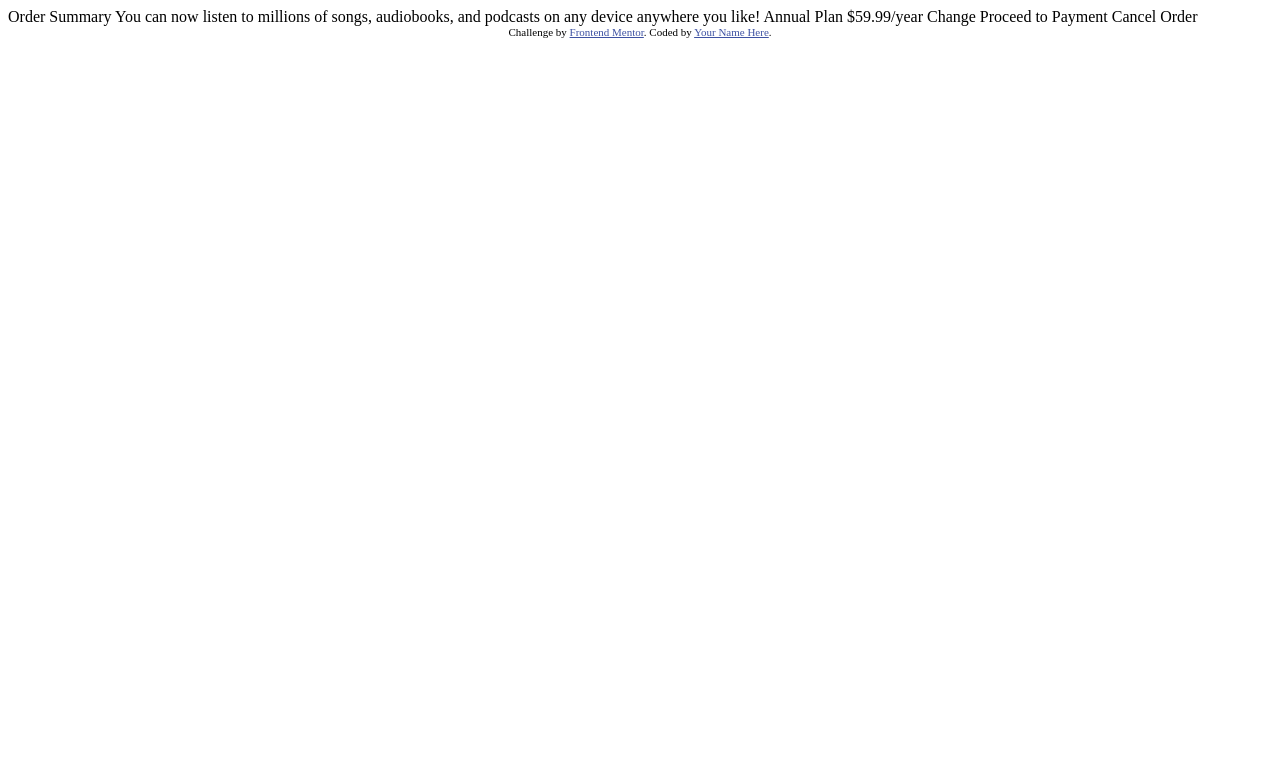
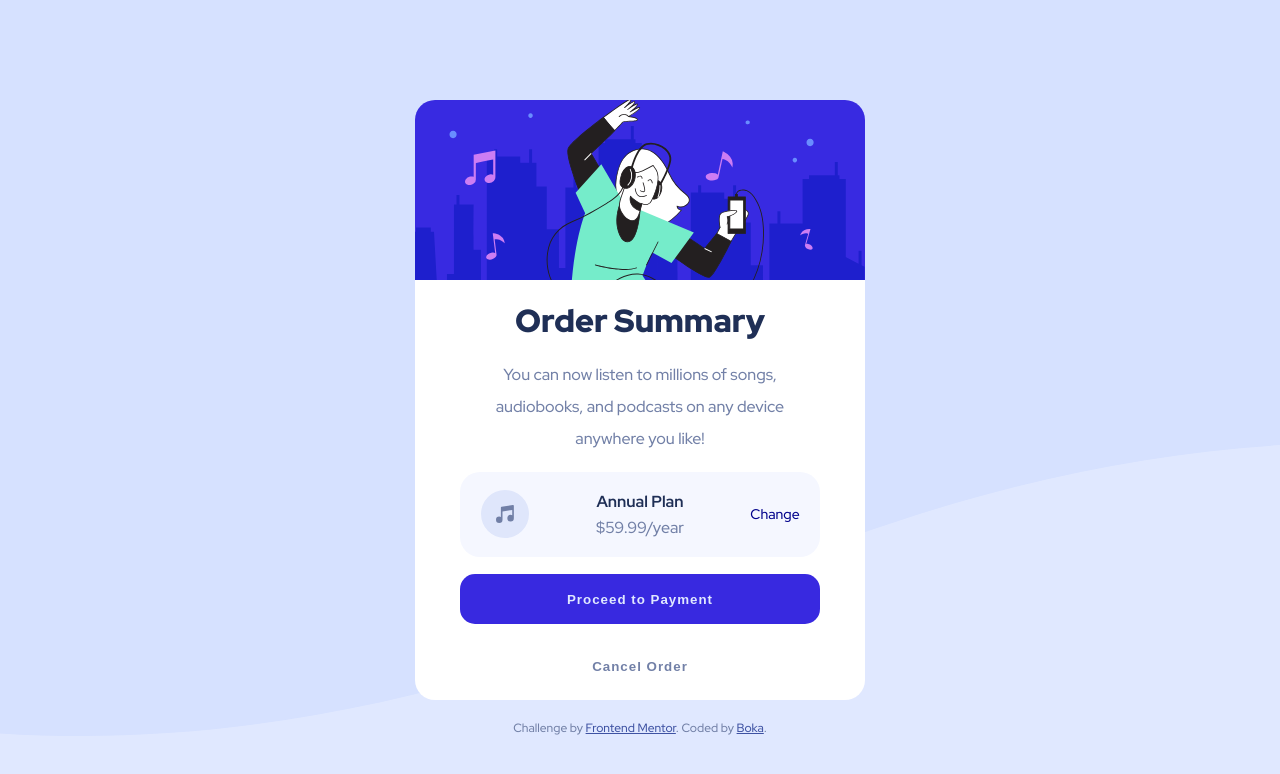
Before and after one commit to Blagoja95/order-summary-component-main-sass, a website: page index.html in a window 1280 px wide. Drawn offline with Linux system fonts and the light colour scheme.

Commit message:
desktop version

```diff
--- a/index.html
+++ b/index.html
@@ -4,39 +4,64 @@
     <meta charset="UTF-8" />
     <meta name="viewport" content="width=device-width, initial-scale=1.0" />
     <!-- displays site properly based on user's device -->
-
     <link
       rel="icon"
       type="image/png"
       sizes="32x32"
-      href="./images/favicon-32x32.png"
+      href="src/images/favicon-32x32.png"
     />
+    <link rel="preconnect" href="https://fonts.googleapis.com" />
+    <link rel="preconnect" href="https://fonts.gstatic.com" crossorigin />
+    <link
+      href="https://fonts.googleapis.com/css2?family=Red+Hat+Display:wght@500;700;900&display=swap"
+      rel="stylesheet"
+    />
+    <link rel="stylesheet" href="src/css/main.css" />
 
     <title>Frontend Mentor | Order summary card</title>
 
     <!-- Feel free to remove these styles or customise in your own stylesheet 👍 -->
-    <style>
-      .attribution {
-        font-size: 11px;
-        text-align: center;
-      }
-      .attribution a {
-        color: hsl(228, 45%, 44%);
-      }
-    </style>
+
   </head>
   <body>
     <main class="main">
-      Order Summary You can now listen to millions of songs, audiobooks, and
-      podcasts on any device anywhere you like! Annual Plan $59.99/year Change
-      Proceed to Payment Cancel Order
+      <section class="container">
 
-      <div class="attribution">
-        Challenge by
-        <a href="https://www.frontendmentor.io?ref=challenge" target="_blank"
-          >Frontend Mentor</a
-        >. Coded by <a href="#">Your Name Here</a>.
-      </div>
-    </main>
+        <div class="component">
+          <div class="component-upper">
+            <figure class="component-image">
+
+            </figure>
+          </div>
+          <div class="component-outer ">
+
+            <div class="component-inner container">
+
+              <h1 class="title main-title">Order Summary</h1>
+              <p class="paragraph order-msg">
+                You can now listen to millions of songs, audiobooks, and podcasts on
+                any device anywhere you like!
+              </p>
+              <div class="plan-box">
+                <img class= "music-icon" src="src/images/icon-music.svg"
+                alt="music icon" />
+                <h2 class="title plan-title">Annual Plan</h2>
+                <p class="paragraph plan-price">$59.99/year</p>
+                <a href="#" class="link plan-change">Change</a>
+              </div>
+              <button class="btn btn--proceed">Proceed to Payment</button>
+              <button class="btn btn--cancel"> Cancel Order</button>
+            </div>
+          </div>
+          </div>
+      </section>
+
+    </div>
+  </main>
+  <footer class="attribution">
+    Challenge by
+    <a href="https://www.frontendmentor.io?ref=challenge" target="_blank"
+      >Frontend Mentor</a
+    >. Coded by <a href="#">Boka</a>.
   </body>
 </html>
--- /dev/null
+++ b/src/sass/_attribution.scss
@@ -0,0 +1,8 @@
+.attribution {
+  padding-top: 2rem;
+  font-size: $font-size - 0.4;
+  text-align: center;
+}
+.attribution a {
+  color: hsl(228, 45%, 44%);
+}
--- /dev/null
+++ b/src/sass/_btn.scss
@@ -0,0 +1,29 @@
+.btn {
+  width: 100%;
+  height: 5rem;
+  background-color: transparent;
+  border-radius: 1.5rem;
+  font-weight: 900;
+  letter-spacing: 0.1rem;
+}
+
+.btn--proceed {
+  color: $Pale-blue;
+  background: $Bright-blue;
+  border: none;
+}
+
+.btn--proceed:hover {
+  opacity: 80%;
+  cursor: pointer;
+}
+
+.btn--cancel {
+  color: $Desaturated-blue;
+  border: none;
+}
+
+.btn--cancel:hover {
+  color: $Dark-blue;
+  cursor: pointer;
+}
--- /dev/null
+++ b/src/sass/_colors.scss
@@ -0,0 +1,8 @@
+$Pale-blue: hsl(225, 100%, 94%);
+$Bright-blue: hsl(245, 75%, 52%);
+$White: hsl(0, 0%, 100%);
+// ### Neutral
+
+$Very-pale-blue: hsl(225, 100%, 98%);
+$Desaturated-blue: hsl(224, 23%, 55%);
+$Dark-blue: hsl(223, 47%, 23%);
--- /dev/null
+++ b/src/sass/_general.scss
@@ -0,0 +1,133 @@
+$font-size: 1.6rem;
+$component-width: 33rem;
+$component-upper-height: 18rem;
+$component-inner-height: 42rem;
+$component-height: $component-inner-height + $component-upper-height;
+$border-radius: 2rem;
+
+* {
+  padding: 0;
+  margin: 0;
+  box-sizing: border-box;
+}
+
+html {
+  font-size: 62.5%;
+}
+
+body {
+  font-family: "Red Hat Display", sans-serif;
+  font-size: $font-size;
+  background: $Pale-blue url("../images/pattern-background-mobile.svg");
+  background-repeat: no-repeat;
+  background-size: cover;
+  font-weight: 500;
+  color: $Desaturated-blue;
+}
+
+%flexbox {
+  display: flex;
+  align-items: center;
+  justify-content: center;
+}
+
+.title,
+.paragraph {
+  width: 100%;
+  text-align: center;
+}
+
+.container {
+  @extend %flexbox;
+  width: 80%;
+  margin: 0 auto;
+}
+
+.component {
+  margin-top: 10rem;
+  width: $component-width;
+  max-height: $component-height;
+  border-radius: $border-radius;
+}
+
+.component-image {
+  background-image: url("../images/illustration-hero.svg");
+  width: 100%;
+  height: $component-upper-height;
+  background-position: center;
+  border-radius: $border-radius $border-radius 0 0;
+}
+
+.component-outer {
+  height: $component-inner-height;
+  background: $White;
+  border-radius: 0 0 $border-radius $border-radius;
+}
+
+.component-inner {
+  height: inherit;
+  display: flex;
+  flex-direction: column;
+  align-items: center;
+  justify-content: space-around;
+}
+
+.main-title {
+  color: $Dark-blue;
+  font-weight: 900;
+}
+
+.order-msg {
+  line-height: 2;
+  width: 25ch;
+}
+
+.link:link,
+.link:visited {
+  text-decoration: none;
+  color: darkblue;
+}
+
+.link:hover {
+  text-decoration: underline;
+  opacity: 80%;
+}
+
+// @media (max-width: 350px) {
+//   html {
+//     font-size: 10%;
+//   }
+// }
+
+// @media only screen and (min-width: 1000px) {
+//   .component {
+//     width: 45rem;
+//   }
+//   .component-image {
+//     height: 22rem;
+//   }
+
+//   // .component-outer {
+//   //   height: $component-inner-height;
+//   // }
+
+//   .component-outer {
+//     width: 45rem;
+//   }
+// } ;
+
+@media screen and (min-width: 900px) {
+  // $component-width: 45rem !global;
+  .component {
+    width: 45rem;
+  }
+
+  .order-msg {
+    width: 30ch;
+  }
+
+  .main-title {
+    padding-top: 1rem;
+    font-size: 3.2rem;
+  }
+}
--- /dev/null
+++ b/src/sass/_planBox.scss
@@ -0,0 +1,56 @@
+.plan-box {
+  display: grid;
+  grid-template-rows: repeat(2, 4rem);
+  grid-template-columns: repeat(4, calc(28rem / 4));
+  row-gap: 0.5rem;
+  background: $Very-pale-blue;
+  border-radius: $border-radius;
+}
+
+.music-icon {
+  grid-column: 1/2;
+  grid-row: 1/3;
+}
+
+.plan-title {
+  font-size: $font-size;
+  font-weight: 700;
+  color: $Dark-blue;
+  grid-row: 1/2;
+  grid-column: 2/4;
+}
+
+.plan-price {
+  grid-row: 2/3;
+  grid-column: 2/4;
+}
+
+.music-icon,
+.plan-change {
+  font-size: $font-size - 0.2;
+  align-self: center;
+  justify-self: center;
+}
+
+.plan-price,
+.plan-title {
+  justify-self: left;
+}
+
+.plan-title {
+  align-self: flex-end;
+}
+
+.plan-price {
+  align-self: flex-start;
+}
+
+.plan-change {
+  grid-column: 4/-1;
+  grid-row: 1/-1;
+}
+@media screen and (min-width: 900px) {
+  .plan-box {
+    grid-template-columns: repeat(4, calc(36rem / 4));
+  }
+}
--- /dev/null
+++ b/src/sass/main.scss
@@ -0,0 +1,6 @@
+@import "_colors";
+@import "_btn";
+@import "_general";
+@import "_planBox";
+@import "_attribution";
+@import "_mediaQuery";
```
Also changed, not shown: package.json (added, +24 -0 lines), README.md, css/main.css (added), css/style.css/main.css (added), src/css/main.css (added), src/sass/_mediaQuery.scss (added), 5 other files.
